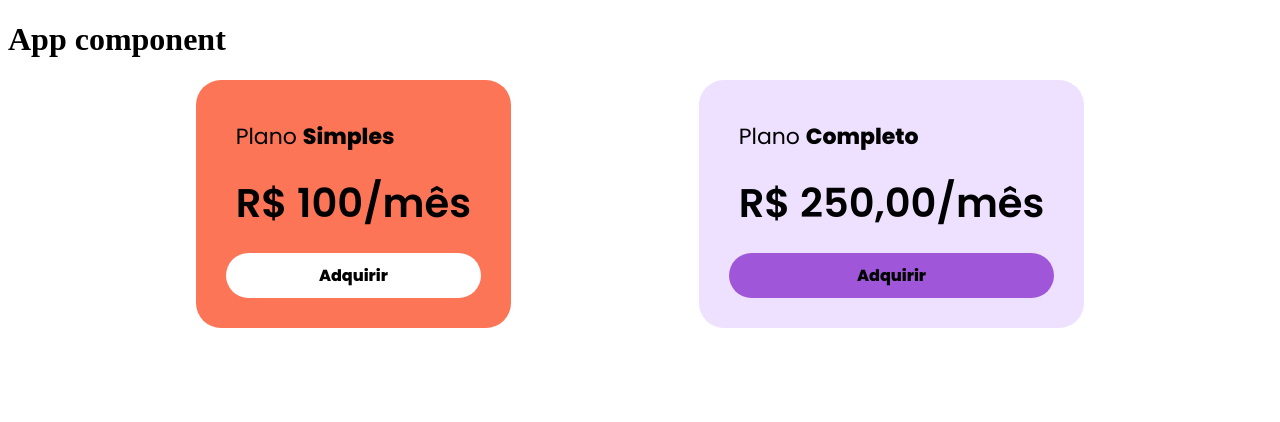
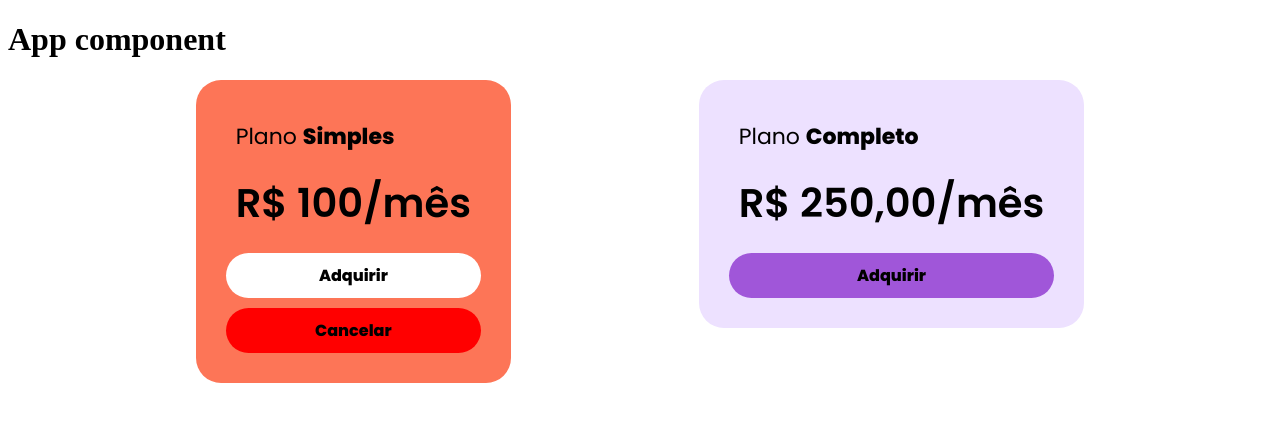
Before and after one commit to vjrsz/Angular17-FelipedaSilvaFreitas-Udemy, an Angular app in the folder sessao03/: page / in a window 1280 px wide. Shown: the top 422 px of the page. Built offline with nearby package versions, Linux system fonts and the light colour scheme.

Commit message:
sessao 03 @ inline template

```diff
--- a/sessao03/src/app/app.module.ts
+++ b/sessao03/src/app/app.module.ts
@@ -9,7 +9,7 @@
 @NgModule({
     declarations: [
         AppComponent,
-        InlineComponent
+        InlineComponent,
     ],
     imports: [
         BrowserModule,
--- /dev/null
+++ b/sessao03/src/app/card-button-cancel/card-button-cancel.component.html
@@ -0,0 +1 @@
+<div class="card-button-cancel">Cancelar</div>
--- /dev/null
+++ b/sessao03/src/app/card-button-cancel/card-button-cancel.component.scss
@@ -0,0 +1,10 @@
+.card-button-cancel {
+    font-size: 16px;
+    text-align: center;
+    margin-top: 10px;
+    border-radius: 25px;
+    background-color: red;
+    cursor: pointer;
+    font-weight: bold;
+    padding: 10px;
+}
--- a/sessao03/src/app/card-button/card-button.component.ts
+++ b/sessao03/src/app/card-button/card-button.component.ts
@@ -3,9 +3,6 @@
 @Component({
     selector: 'app-card-button',
     templateUrl: './card-button.component.html',
-    /* template: `
-        <div class="card-button">Adquirir2</div>
-    `, */
     styleUrl: './card-button.component.scss'
 })
 export class CardButtonComponent {
--- a/sessao03/src/app/card/card.component.html
+++ b/sessao03/src/app/card/card.component.html
@@ -2,4 +2,5 @@
     <div class="card__plan card__item">Plano <b>{{ plan.infos?.type}}</b></div>
     <div class="card__price card__item">{{ getFullPrice() }}</div>
     <app-card-button></app-card-button>
+    <app-card-button-cancel></app-card-button-cancel>
 </div>
--- a/sessao03/src/app/cards/cards.module.ts
+++ b/sessao03/src/app/cards/cards.module.ts
@@ -4,13 +4,15 @@
 import {CardRoxoComponent} from "../card-roxo/card-roxo.component";
 import {CardButtonComponent} from "../card-button/card-button.component";
 import {CardRoxoButtonComponent} from "../card-roxo-button/card-roxo-button.component";
+import {CardButtonCancelComponent} from "../card-button-cancel/card-button-cancel.component";
 
 @NgModule({
     declarations: [
         CardComponent,
         CardRoxoComponent,
         CardButtonComponent,
-        CardRoxoButtonComponent
+        CardRoxoButtonComponent,
+        CardButtonCancelComponent
     ],
     imports: [
         CommonModule
--- a/sessao03/src/app/inline/inline.component.ts
+++ b/sessao03/src/app/inline/inline.component.ts
@@ -7,7 +7,12 @@
             inline works!
         </p>
     `,
-  styleUrl: './inline.component.scss'
+    // styleUrl: './inline.component.scss'
+    styles : [
+        `.app-inline {
+            font-size: 16px;
+        }`
+    ]
 })
 export class InlineComponent {
 
```
Also changed, not shown: sessao03/src/app/card-button-cancel/card-button-cancel.component.ts (added, +10 -0 lines), 1 other file (tests, documents, lock files or other folders). Lines whose indentation alone changed are shown as unchanged.
